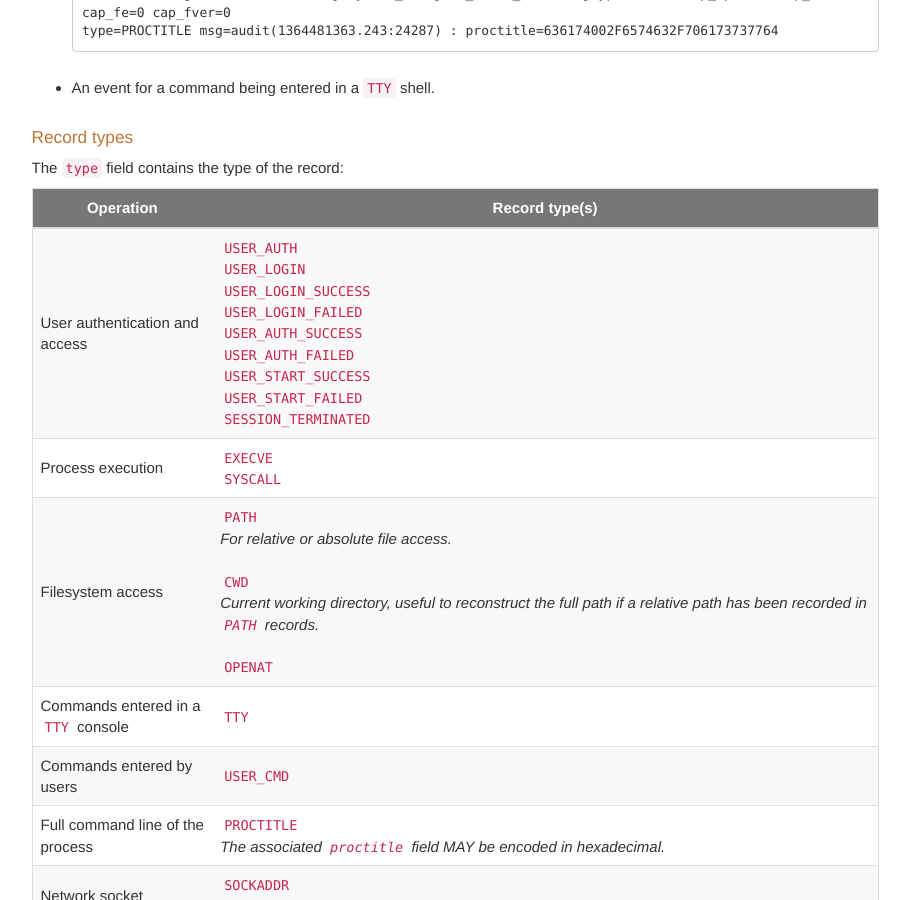
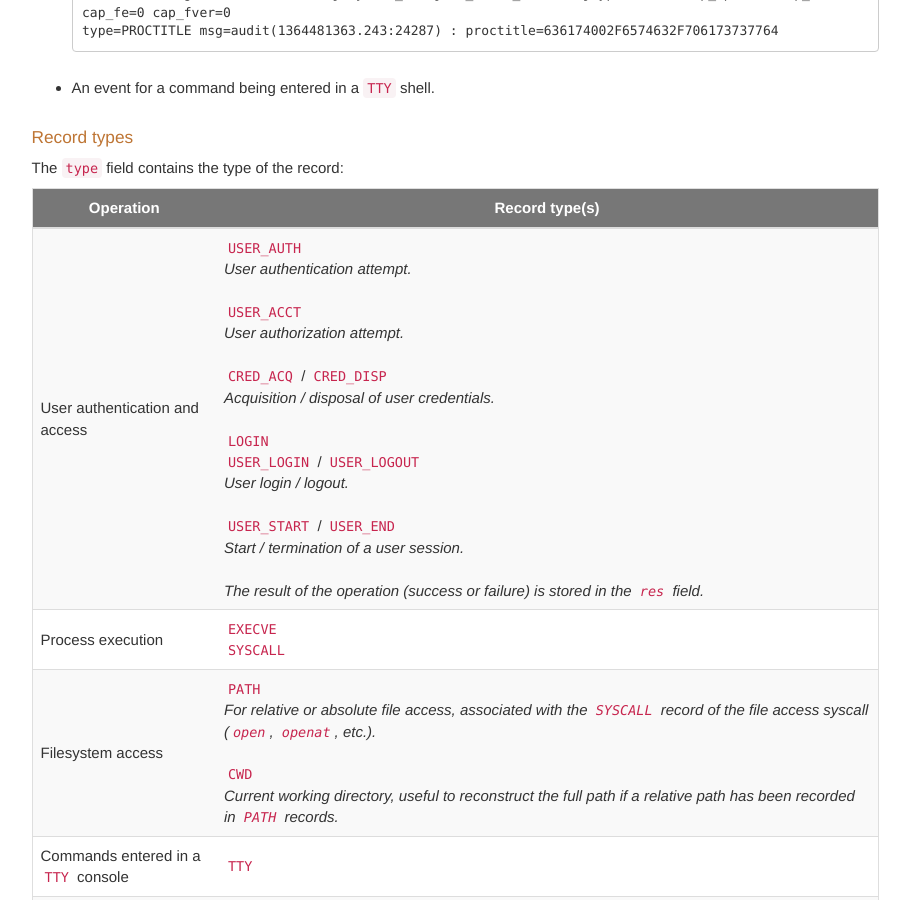
Before and after one commit to Qazeer/artefacts.help, a Jekyll site: the page built from pages/linux/audit_framework.md, in a window 1280 px wide and 900 px high, scrolled down 2554 px. Shown: the whole window, without its empty margins (331-1241 px from the left). Built offline with Jekyll 4.4.1, drawn with Linux system fonts in a browser that asks for light colours; comment, search, counter and statistics services are not loaded.

Commit message:
[Artefact] Linux Audit framework - Fix the record types table

```diff
--- a/pages/linux/audit_framework.md
+++ b/pages/linux/audit_framework.md
@@ -136,9 +136,9 @@ The `type` field contains the type of the record:
 
 | Operation | Record type(s) |
 |-----------|---------------|
-| User authentication and access | `USER_AUTH` <br> `USER_LOGIN` <br> `USER_LOGIN_SUCCESS` <br> `USER_LOGIN_FAILED` <br> `USER_AUTH_SUCCESS` <br> `USER_AUTH_FAILED` <br> `USER_START_SUCCESS` <br> `USER_START_FAILED` <br> `SESSION_TERMINATED` |
+| User authentication and access | `USER_AUTH` <br> *User authentication attempt.* <br><br> `USER_ACCT` <br> *User authorization attempt.* <br><br> `CRED_ACQ` / `CRED_DISP` <br> *Acquisition / disposal of user credentials.* <br><br> `LOGIN` <br> `USER_LOGIN` / `USER_LOGOUT` <br> *User login / logout.* <br><br> `USER_START` / `USER_END` <br> *Start / termination of a user session.* <br><br> *The result of the operation (success or failure) is stored in the `res` field.* |
 | Process execution | `EXECVE` <br> `SYSCALL` |
-| Filesystem access | `PATH` <br> *For relative or absolute file access.* <br><br> `CWD` <br> *Current working directory, useful to reconstruct the full path if a relative path has been recorded in `PATH` records.* <br><br> `OPENAT` |
+| Filesystem access | `PATH` <br> *For relative or absolute file access, associated with the `SYSCALL` record of the file access syscall (`open`, `openat`, etc.).* <br><br> `CWD` <br> *Current working directory, useful to reconstruct the full path if a relative path has been recorded in `PATH` records.* |
 | Commands entered in a `TTY` console | `TTY` |
 | Commands entered by users | `USER_CMD` |
 | Full command line of the process | `PROCTITLE` <br> *The associated `proctitle` field MAY be encoded in hexadecimal.* |
```
Also changed, not shown: other parts of pages/linux/audit_framework.md (+2 -2 lines).
